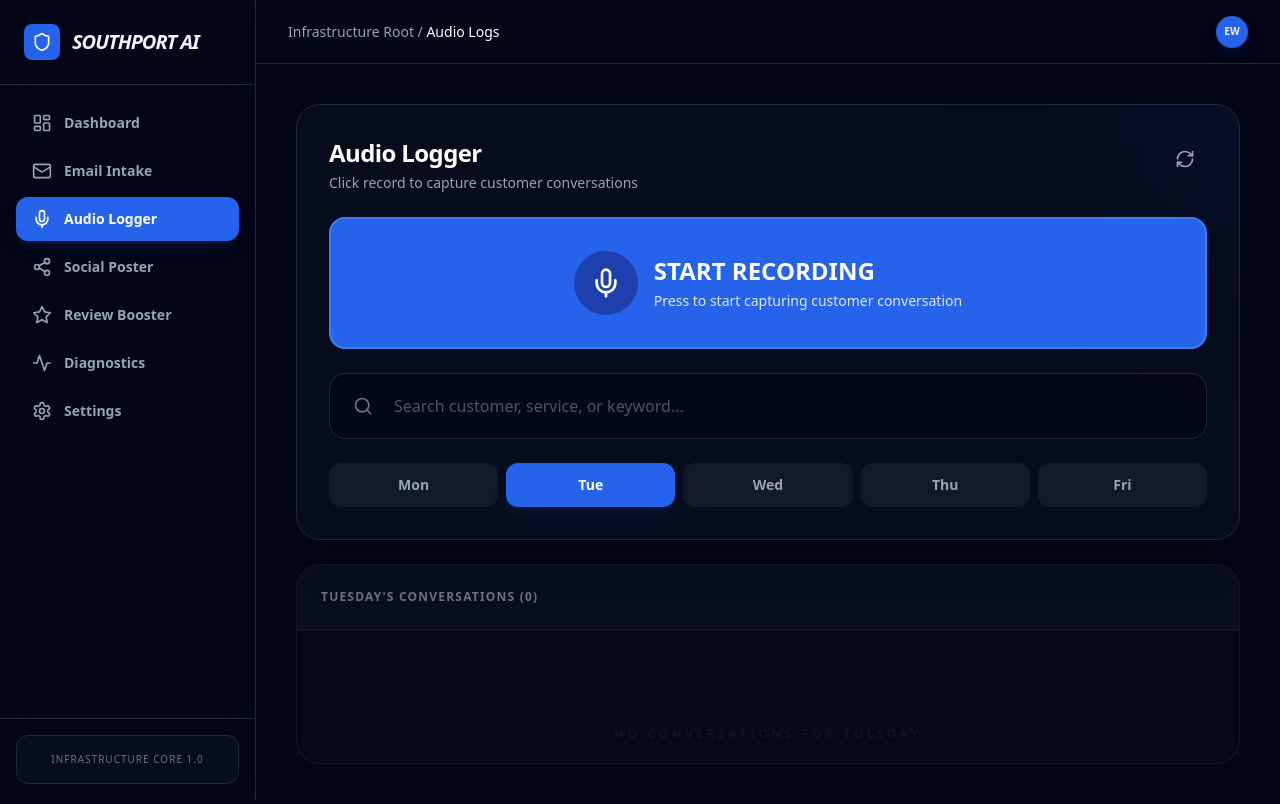
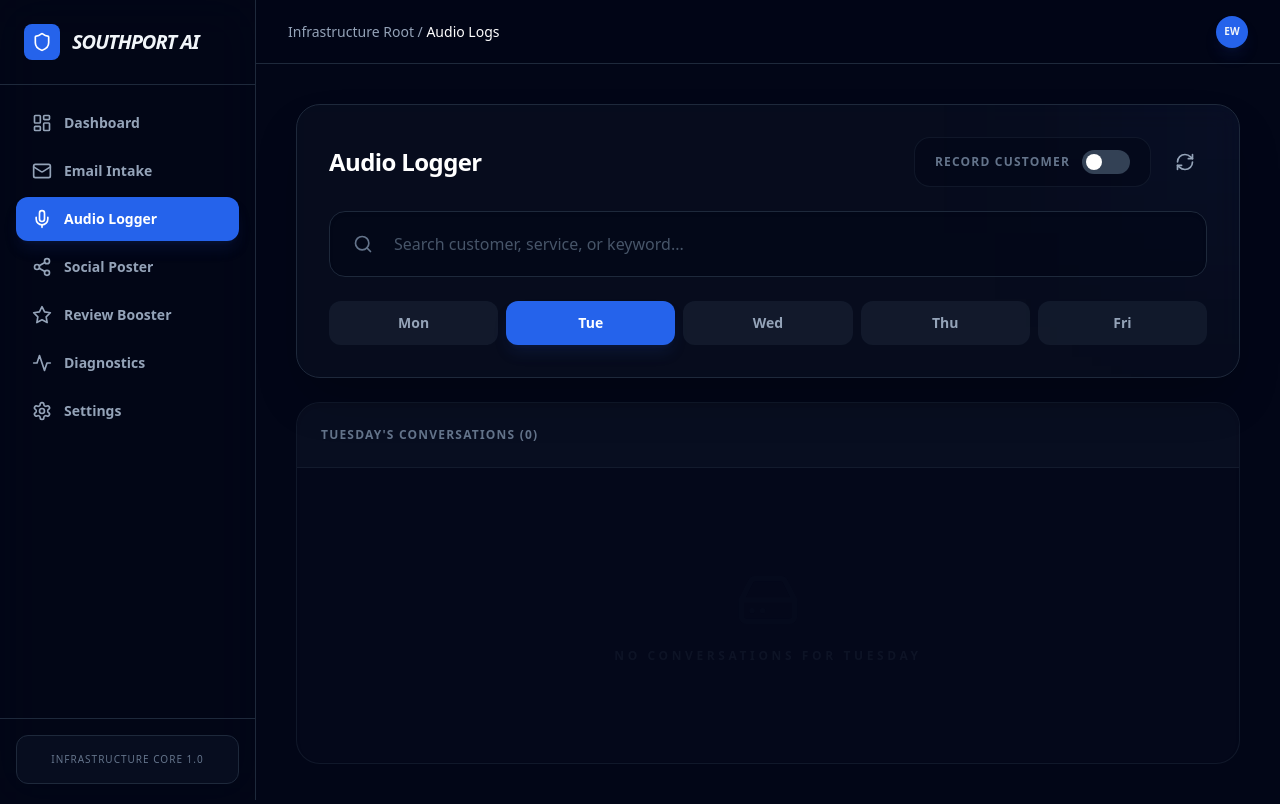
Before and after one commit to SouthportAI2/Wilson-Speed-, a React (Vite) app: page / in a window 1280 px wide. Both pictures are taken after a click on the button 647 px from the left and 619 px from the top of the page. Built offline with nearby package versions, Linux system fonts and the light colour scheme.

Commit message:
Refactor AudioLogger component
Removed unused Mic import and recording status state. Updated UI components for better clarity and functionality.

```diff
--- a/components/AudioLogger.tsx
+++ b/components/AudioLogger.tsx
@@ -1,5 +1,5 @@
 import React, { useState, useEffect, useCallback, useMemo, useRef } from 'react';
-import { Search, RefreshCw, Clock, HardDrive, Mic } from 'lucide-react';
+import { Search, RefreshCw, Clock, HardDrive } from 'lucide-react';
 import { getSupabaseClient } from '../services/supabaseClient';
 import { AudioLog } from '../types';
 
@@ -26,7 +26,6 @@ const AudioLogger: React.FC = () => {
 
   const [isRecording, setIsRecording] = useState(false);
   const [duration, setDuration] = useState(0);
-  const [recordingStatus, setRecordingStatus] = useState<'ready' | 'recording' | 'processing'>('ready');
 
   const mediaRecorderRef = useRef<MediaRecorder | null>(null);
   const streamRef = useRef<MediaStream | null>(null);
@@ -143,8 +142,6 @@ const AudioLogger: React.FC = () => {
   }, [isRecording]);
 
   const uploadAndProcess = async (audioBlob: Blob, recordingDuration: number) => {
-    setRecordingStatus('processing');
-
     const configData = JSON.parse(localStorage.getItem(CONFIG_KEY) || '{}');
     const supabase = getSupabaseClient();
     const timestamp = new Date().toLocaleString();
@@ -202,8 +199,6 @@ const AudioLogger: React.FC = () => {
     } catch (error) {
       console.error('Upload failed:', error);
       alert('Failed to upload recording. Please check your configuration.');
-    } finally {
-      setRecordingStatus('ready');
     }
   };
 
@@ -261,7 +256,6 @@ const AudioLogger: React.FC = () => {
       recordingStartTimeRef.current = Date.now();
       silenceStartRef.current = null;
       setIsRecording(true);
-      setRecordingStatus('recording');
       setDuration(0);
 
       // Start duration timer
@@ -275,7 +269,6 @@ const AudioLogger: React.FC = () => {
     } catch (err) {
       console.error('Microphone error:', err);
       alert('Microphone access denied. Please enable microphone permissions in your browser settings.');
-      setRecordingStatus('ready');
     }
   }, [detectSilence, uploadAndProcess]);
 
@@ -357,60 +350,39 @@ const AudioLogger: React.FC = () => {
   return (
     <div className="flex flex-col gap-6 h-[calc(100vh-140px)] animate-in fade-in slide-in-from-bottom-4 duration-500">
 
-      {/* HEADER WITH RECORD BUTTON */}
+      {/* HEADER WITH SEARCH */}
       <div className="bg-slate-900/40 backdrop-blur-md border border-slate-800 rounded-3xl p-8 shadow-2xl overflow-hidden relative">
         <div className="absolute top-0 right-0 w-64 h-64 bg-blue-600/5 blur-[100px] -mr-32 -mt-32" />
+        <div className="flex justify-between items-center mb-6 relative z-10">
+          <h3 className="text-2xl font-bold text-white tracking-tight">Audio Logger</h3>
 
-        <div className="flex justify-between items-start mb-6 relative z-10">
-          <div>
-            <h3 className="text-2xl font-bold text-white tracking-tight">Audio Logger</h3>
-            <p className="text-slate-400 text-sm mt-1">Click record to capture customer conversations</p>
+          <div className="flex items-center gap-3">
+            {/* RECORDING TOGGLE */}
+            <div className="flex items-center gap-3 bg-slate-950/50 px-5 py-3 rounded-2xl border border-slate-800/50">
+              <span className={`text-xs font-bold uppercase tracking-widest transition-colors ${isRecording ? 'text-blue-400' : 'text-slate-500'}`}>
+                Record Customer
+              </span>
+              <button
+                onClick={handleToggleRecording}
+                className={`relative w-12 h-6 transition-colors rounded-full focus:outline-none ${isRecording ? 'bg-blue-600' : 'bg-slate-700'}`}
+              >
+                <div className={`absolute top-1 left-1 w-4 h-4 bg-white rounded-full transition-transform ${isRecording ? 'translate-x-6' : 'translate-x-0'}`} />
+              </button>
+            </div>
+
+            {/* DURATION DISPLAY (when recording) */}
+            {isRecording && (
+              <div className="flex items-center gap-2 bg-red-500/10 border border-red-500/20 px-4 py-2 rounded-xl">
+                <div className="w-2 h-2 bg-red-500 rounded-full animate-pulse" />
+                <span className="text-red-400 text-xs font-bold">{formatTime(duration)}</span>
+              </div>
+            )}
+
+            {/* REFRESH BUTTON */}
+            <button onClick={fetchLogs} className="p-3 text-slate-400 hover:text-white transition-all active:scale-95">
+              <RefreshCw size={20} className={isSyncing ? 'animate-spin' : ''} />
+            </button>
           </div>
-
-          <button onClick={fetchLogs} className="p-3 text-slate-400 hover:text-white transition-all active:scale-95">
-            <RefreshCw size={20} className={isSyncing ? 'animate-spin' : ''} />
-          </button>
-        </div>
-
-        {/* BIG RECORD BUTTON */}
-        <div className="relative z-10 mb-6">
-          <button
-            onClick={handleToggleRecording}
-            disabled={recordingStatus === 'processing'}
-            className={`w-full p-8 rounded-2xl border-2 transition-all duration-300 ${
-              isRecording
-                ? 'bg-red-600 border-red-500 hover:bg-red-500'
-                : recordingStatus === 'processing'
-                ? 'bg-slate-800 border-slate-700 cursor-not-allowed opacity-50'
-                : 'bg-blue-600 border-blue-500 hover:bg-blue-500 active:scale-98'
-            }`}
-          >
-            <div className="flex items-center justify-center gap-4">
-              <div className={`p-4 rounded-full ${isRecording ? 'bg-red-800' : 'bg-blue-800'}`}>
-                <Mic size={32} className="text-white" />
-              </div>
-              <div className="text-left">
-                <div className="text-2xl font-bold text-white">
-                  {isRecording ? 'RECORDING...' : recordingStatus === 'processing' ? 'PROCESSING...' : 'START RECORDING'}
-                </div>
-                {isRecording && (
-                  <div className="text-slate-200 text-sm mt-1">
-                    Duration: {formatTime(duration)} • Auto-stops after 10s silence or 5 min
-                  </div>
-                )}
-                {recordingStatus === 'processing' && (
-                  <div className="text-slate-200 text-sm mt-1">
-                    Transcribing and analyzing conversation...
-                  </div>
-                )}
-                {recordingStatus === 'ready' && (
-                  <div className="text-slate-200 text-sm mt-1">
-                    Press to start capturing customer conversation
-                  </div>
-                )}
-              </div>
-            </div>
-          </button>
         </div>
 
         {/* SEARCH BAR */}
```
